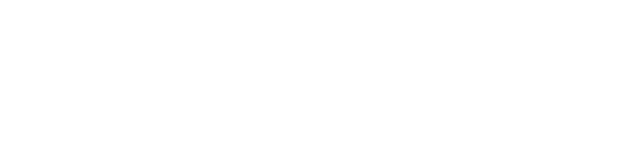
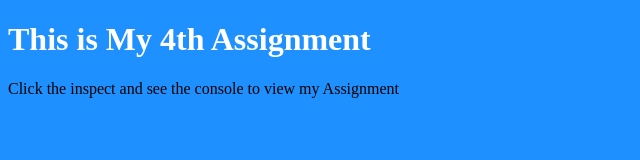
Before and after one commit to arshathahamed10/arshath4.io, a plain HTML site: page index.html in a window 1280 px wide. Shown: the whole page, without its empty margins (0-640 px from the left). Drawn offline with Linux system fonts and the light colour scheme.

Commit message:
Add some text in html

```diff
--- a/index.html
+++ b/index.html
@@ -8,7 +8,9 @@
 
     <script src='script.js'></script>
 </head>
-<body>
+<body bgcolor="#1e90ff">
+    <h1 style="color:white">This is My 4th Assignment</h1>
+    <p style="color:black">Click the inspect and see the console to view my Assignment</p>
 
 </body>
 </html>
```
